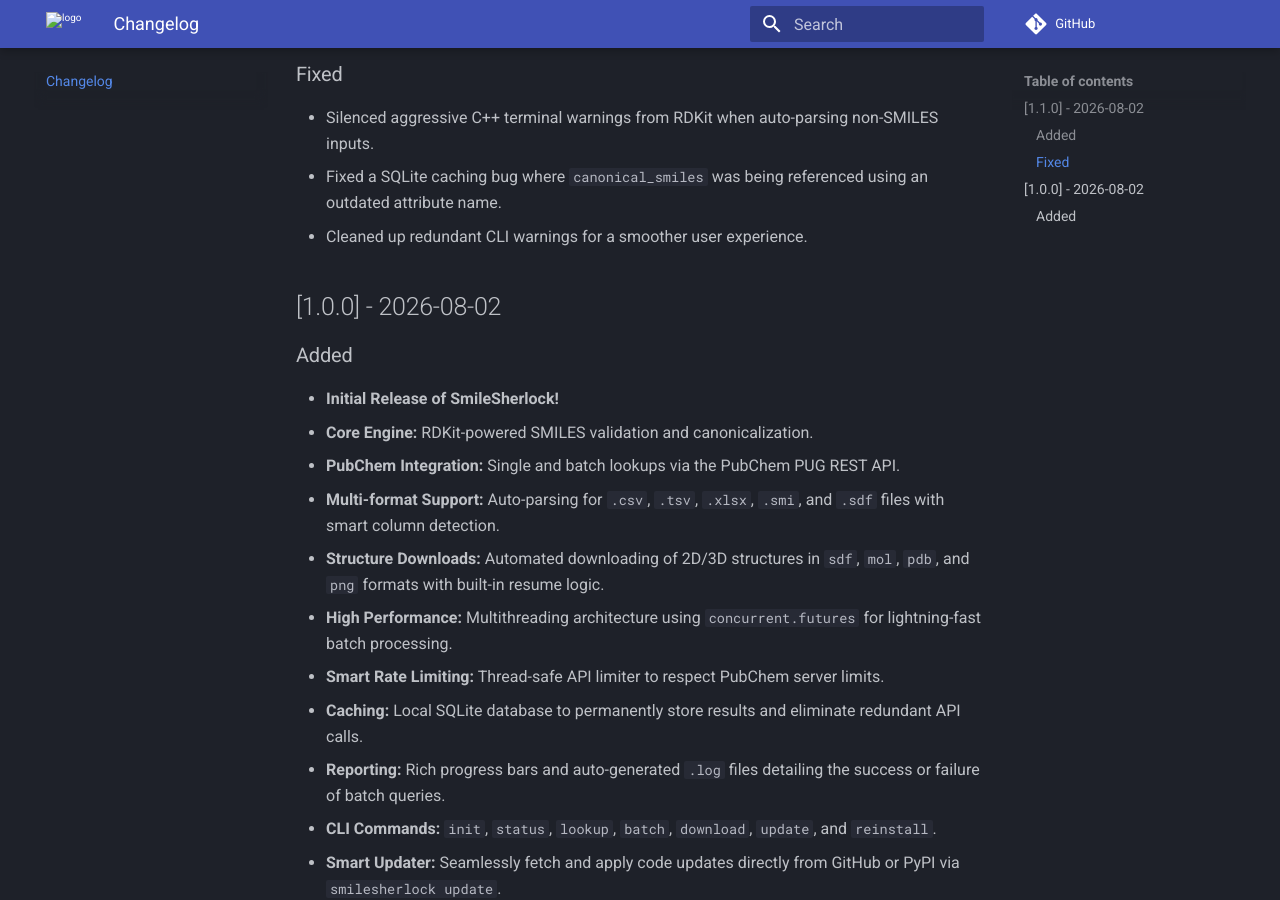
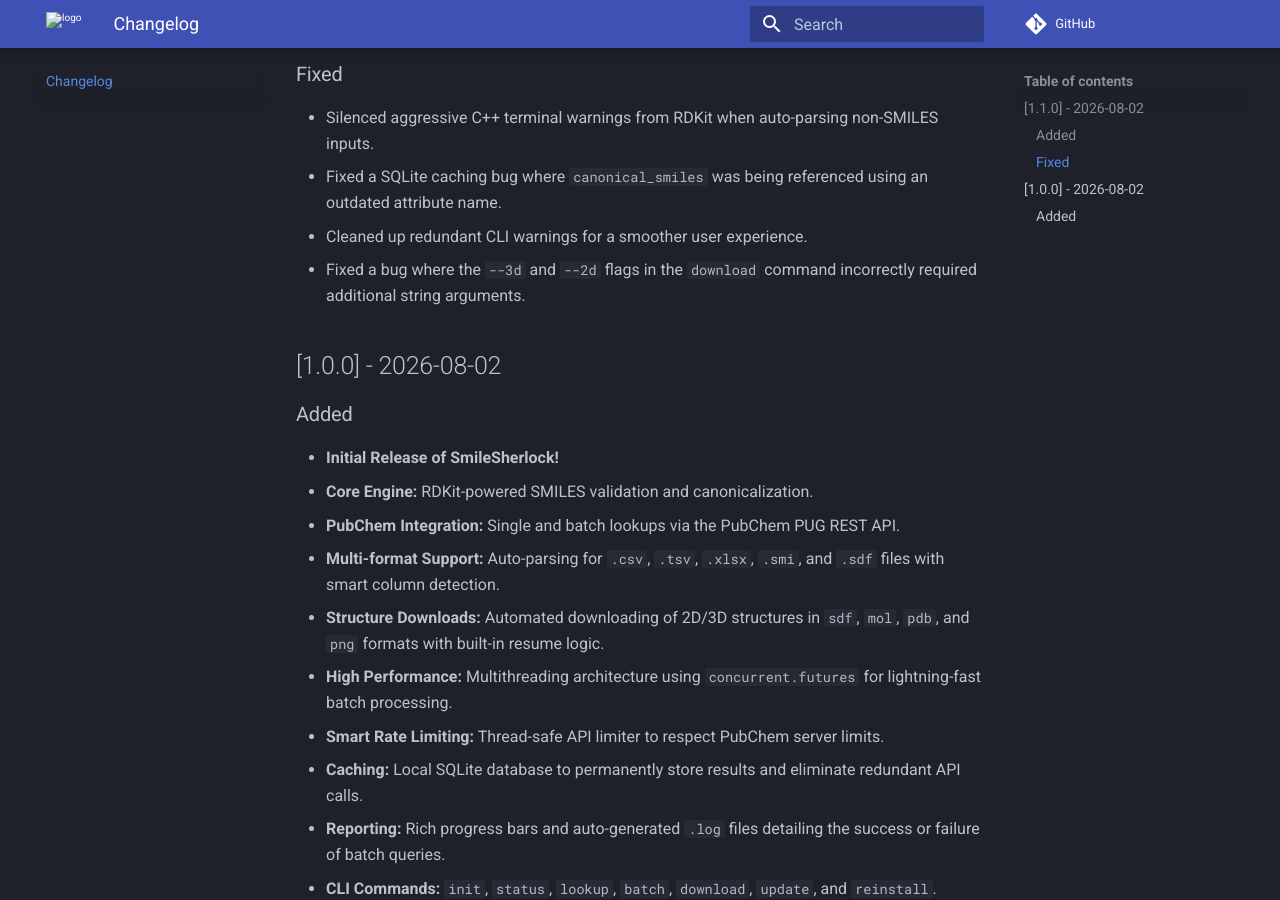
Before and after one commit to AtharvaTilewale/SmileSherlock, an MkDocs documentation site: the page built from docs/changelog.md, in a window 1280 px wide and 900 px high, scrolled down 523 px. Built offline with MkDocs 1.6.1 and Material for MkDocs 9.7.7, drawn with Linux system fonts in a browser that asks for light colours; comment, search, counter and statistics services are not loaded.

Commit message:
changelog

```diff
--- a/docs/changelog.md
+++ b/docs/changelog.md
@@ -16,6 +16,7 @@
 - Silenced aggressive C++ terminal warnings from RDKit when auto-parsing non-SMILES inputs.
 - Fixed a SQLite caching bug where `canonical_smiles` was being referenced using an outdated attribute name.
 - Cleaned up redundant CLI warnings for a smoother user experience.
+- Fixed a bug where the `--3d` and `--2d` flags in the `download` command incorrectly required additional string arguments.
 
 
 ## [1.0.0] - 2026-08-02
```
Also changed, not shown: CHANGELOG.md (+1 -0 lines).
